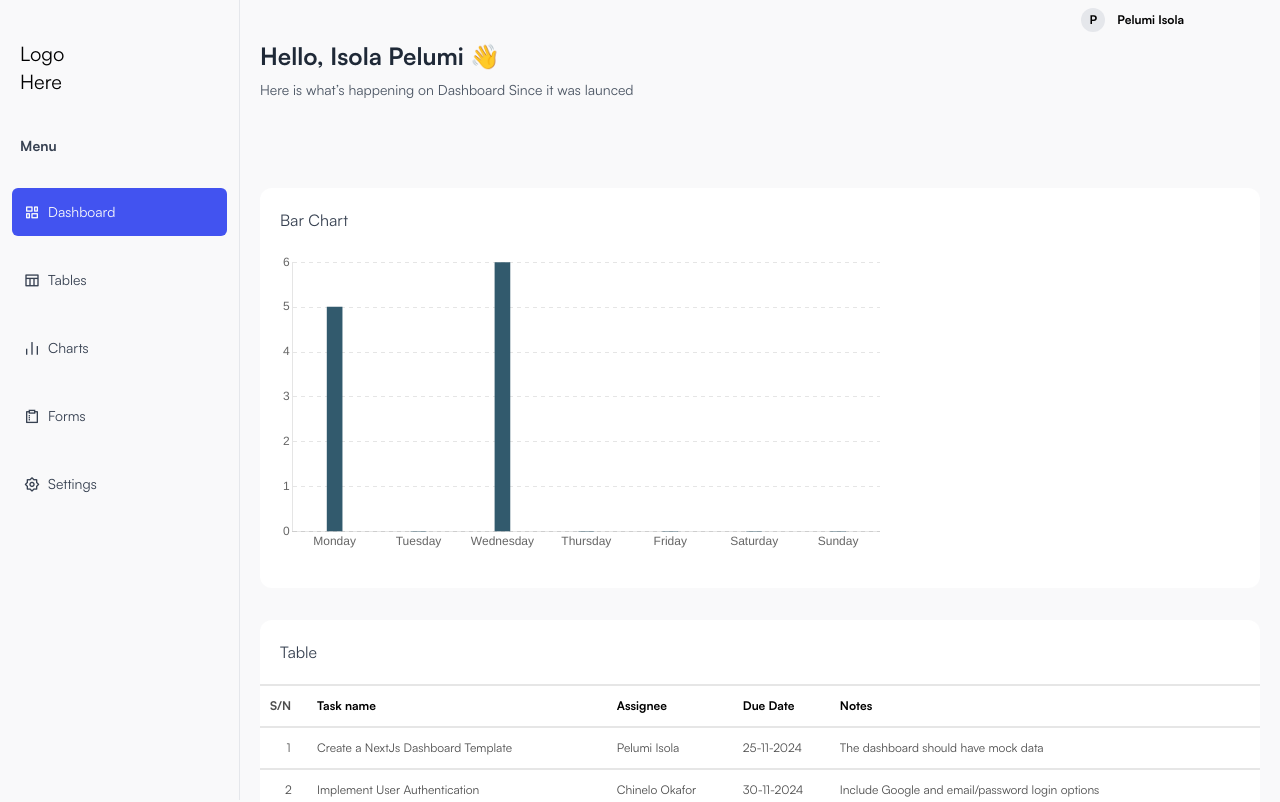
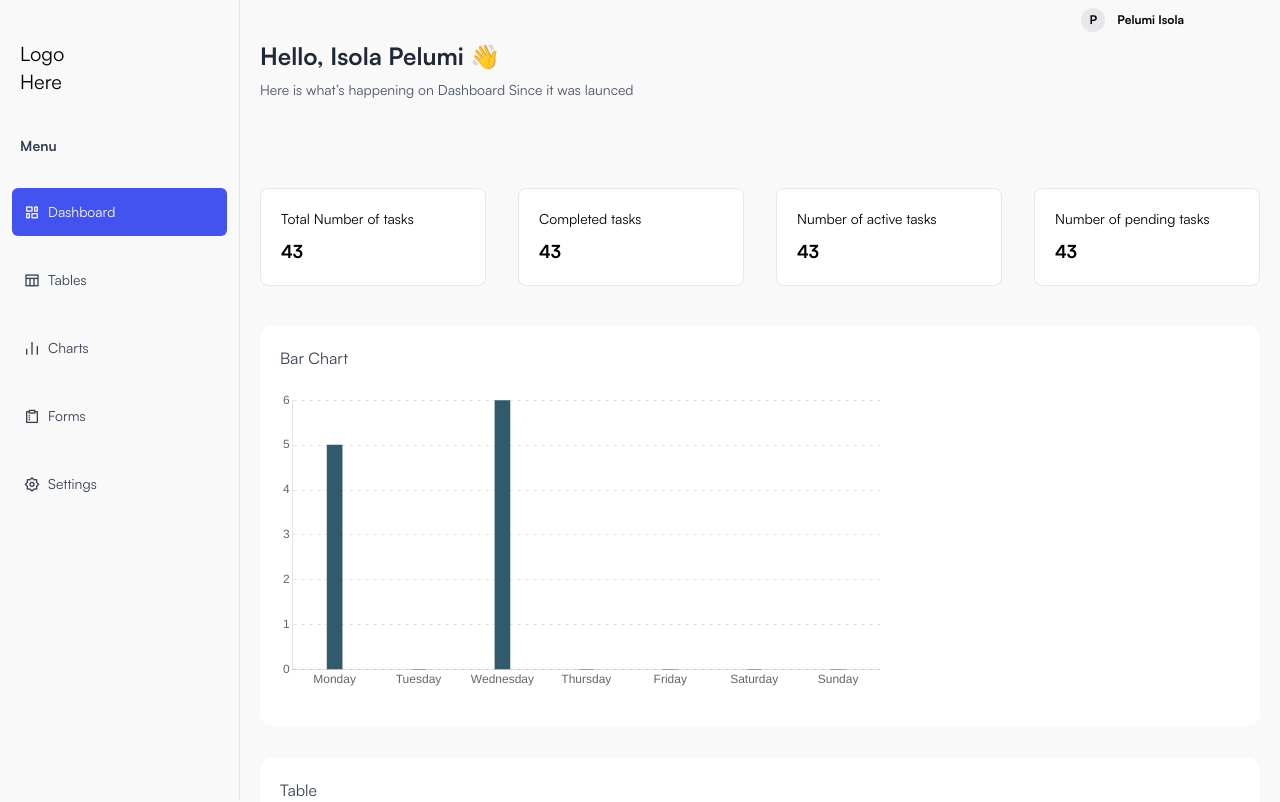
Before and after one commit to philtechphilips/nextjs-dashboard-template, a Next.js app: page /dashboard/home in a window 1280 px wide. Shown: the top 802 px of the page. Built offline with nearby package versions, Linux system fonts and the light colour scheme.

Commit message:
feat: added analytics

```diff
--- a/app/dashboard/home/page.tsx
+++ b/app/dashboard/home/page.tsx
@@ -3,6 +3,7 @@ import { BarChartData } from "@/constants/data";
 import DashboardLayout from "@/layouts/dasboard";
 import Tables from "../tables/page";
 import Table from "@/components/dashboard/home/Table";
+import Analytics from "@/components/dashboard/home/Analytics";
 
 export default function Dashboard() {
   return (
@@ -16,6 +17,8 @@ export default function Dashboard() {
         </p>
 
         <section className="mt-20">
+          <Analytics />
+
           <div className="bg-white rounded-xl p-5 w-full flex flex-col gap-5">
             <h1 className="text-gray-700">Bar Chart</h1>
             <ChartOne chartData={BarChartData.chartData} />
--- /dev/null
+++ b/components/dashboard/home/Analytics.tsx
@@ -0,0 +1,30 @@
+import React from 'react'
+
+const Analytics = () => {
+  return (
+    <div className='flex gap-8 pb-10'>
+        <div className='bg-white w-64 rounded-lg border p-5'>
+            <h6 className='text-sm'>Total Number of tasks</h6>
+            <h4 className='pt-2 font-semibold text-lg'>43</h4>
+        </div>
+
+        <div className='bg-white w-64 rounded-lg border p-5'>
+            <h6 className='text-sm'>Completed tasks</h6>
+            <h4 className='pt-2 font-semibold text-lg'>43</h4>
+        </div>
+
+        <div className='bg-white w-64 rounded-lg border p-5'>
+            <h6 className='text-sm'>Number of active tasks</h6>
+            <h4 className='pt-2 font-semibold text-lg'>43</h4>
+        </div>
+
+        <div className='bg-white w-64 rounded-lg border p-5'>
+            <h6 className='text-sm'>Number of pending tasks</h6>
+            <h4 className='pt-2 font-semibold text-lg'>43</h4>
+        </div>
+
+    </div>
+  )
+}
+
+export default Analytics
```
